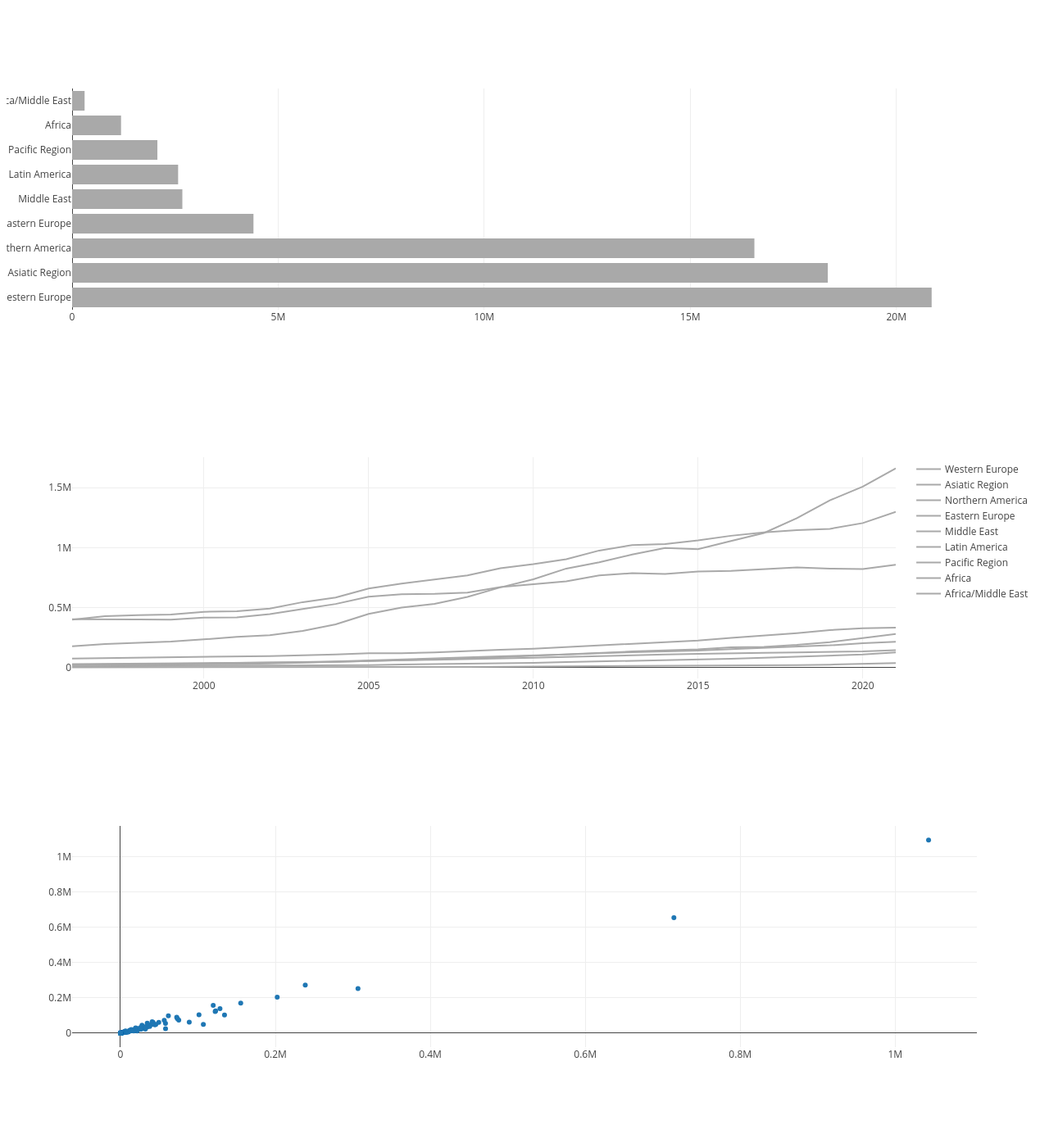
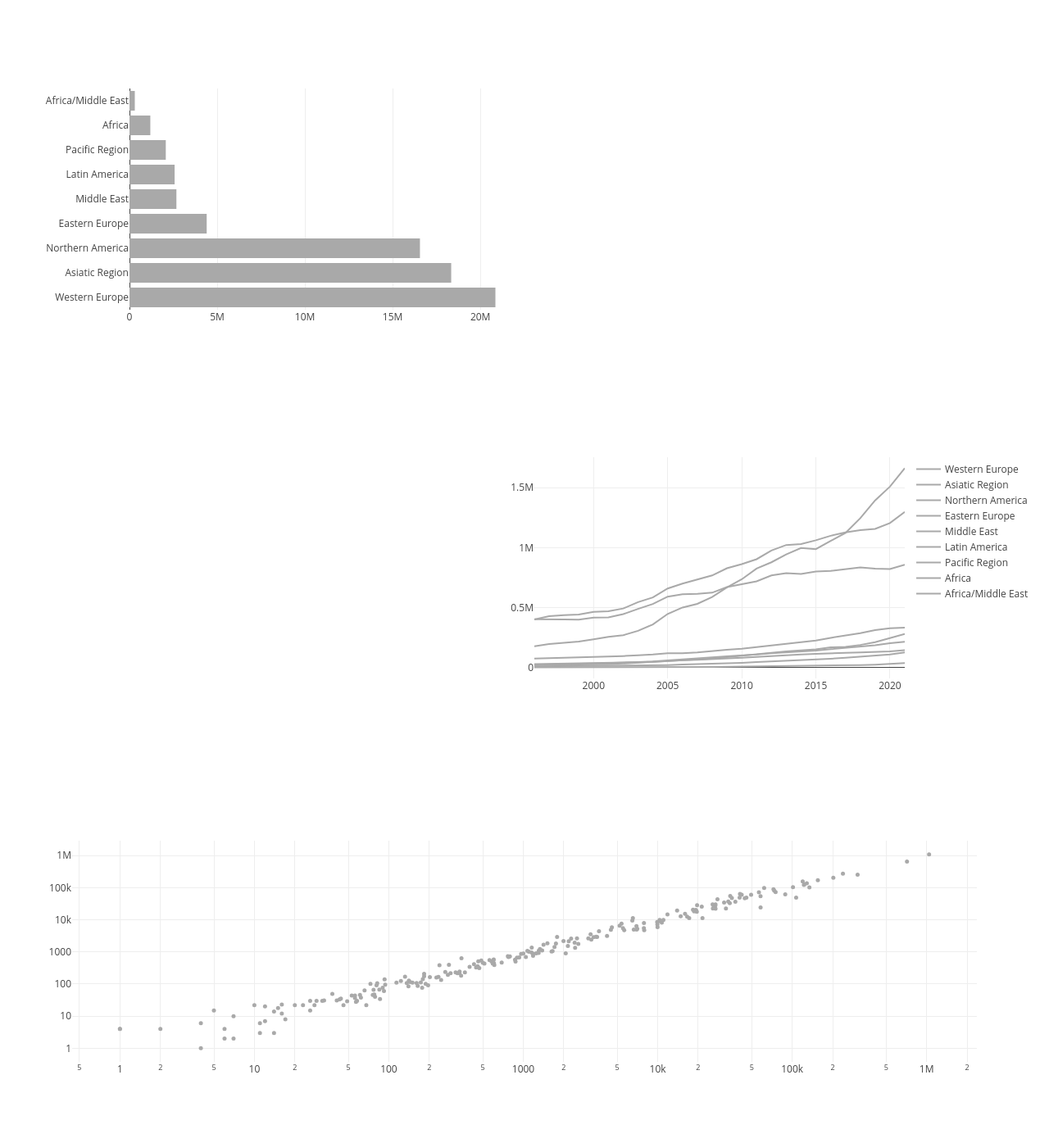
Before and after one commit to fxjollois/cours-2024-2025, a Jekyll site: the page but3--vcod--dataviz-web/seance2/seance2-demande.html, which Jekyll copies as it is, in a window 1280 px wide. Shown: the whole page at 82% size. Built offline with Jekyll 4.4.1, drawn with Linux system fonts in a browser that asks for light colours; nearby versions of some CDN libraries; library files that are not in the unit come from our copies.

Commit message:
Update seance2-demande.html

```diff
--- a/but3--vcod--dataviz-web/seance2/seance2-demande.html
+++ b/but3--vcod--dataviz-web/seance2/seance2-demande.html
@@ -8,17 +8,21 @@
         <script src="par_annee.js"></script>
         <script src="documents_citations.json"></script>
         <style>
-            #top_regions, #par_annee {
-
+            #top_regions {
+                float: left;
+            }
+            #par_annee {
+                float: right;
             }
         </style>
     </head>
     <body>
 
         <div>
-        <div id = "top_regions"></div>
-        <div id = "par_annee"></div>
+            <div id = "top_regions"></div>
+            <div id = "par_annee"></div>
         </div>
+        <div style="clear: both;">&nbsp;</div>
         <div id = "documents_citations"></div>
         <script>
             var trace_top_regions = [
@@ -30,7 +34,7 @@
                     orientation: "h"
                 }
             ];
-            Plotly.newPlot("top_regions", trace_top_regions, {},  { displayModeBar: false });
+            Plotly.newPlot("top_regions", trace_top_regions, { margin: { l: 150 }},  { displayModeBar: false });
 
             var regions = top_regions.map(function(e) { return e.Region }),
                 traces_par_annee = regions.map(function(e) {
@@ -42,16 +46,27 @@
                         marker: { color: "darkgrey" }
                     }
                 });
-            Plotly.newPlot("par_annee", traces_par_annee, {},  { displayModeBar: false });
+            Plotly.newPlot("par_annee", traces_par_annee, { width: "600px" },  { displayModeBar: false });
 
             var traces_documents_citations = {
                 x: documents_citations.map(function(e) { return e.Documents; }),
                 y: documents_citations.map(function(e) { return e.Citations; }),
                 text: documents_citations.map(function(e) { return e.Country; }),
                 type: "scatter",
-                mode: "markers"
+                mode: "markers",
+                marker: { color: "darkgray", size: 5 }
             }
-            Plotly.newPlot("documents_citations", [traces_documents_citations], {},  { displayModeBar: false });
+            var layout = {
+                xaxis: {
+                    type: 'log',
+                    autorange: true
+                },
+                yaxis: {
+                    type: 'log',
+                    autorange: true
+                }
+            };
+            Plotly.newPlot("documents_citations", [traces_documents_citations], layout,  { displayModeBar: false });
         </script>
         <script>
             document.getElementById("top_regions").on(
@@ -60,11 +75,12 @@
                     console.log(e);
                     var infos = e.points[0],
                         couleurs_regions = top_regions.map(function(d) { return d.Region == infos.label ? "DarkRed" : "lightgray" }),
-                        couleurs_pays = documents_citations.map(function(d) { return d.Region == infos.label ? "DarkRed" : "lightgray" });
+                        couleurs_pays = documents_citations.map(function(d) { return d.Region == infos.label ? "DarkRed" : "lightgray" }),
+                        tailles_pays = documents_citations.map(function(d) { return d.Region == infos.label ? 12 : 5 });
                     Plotly.restyle("top_regions", { "marker.color": [couleurs_regions] })
                     Plotly.restyle("par_annee", { "marker.color": "lightgray", opacity: 0.5 })
                     Plotly.restyle("par_annee", { "marker.color": "DarkRed", opacity: 1 }, [infos.pointIndex])
-                    Plotly.restyle("documents_citations", { "marker.color": [couleurs_pays], opacity: 1 })
+                    Plotly.restyle("documents_citations", { "marker.size": [tailles_pays], "marker.color": [couleurs_pays]})
                 });
 
             document.getElementById("top_regions").on(
@@ -72,6 +88,7 @@
                 function(e){
                     Plotly.restyle("top_regions", { "marker.color": "DarkGray" })
                     Plotly.restyle("par_annee", { "marker.color": "DarkGray", opacity: 1 })
+                    Plotly.restyle("documents_citations", { "marker.color": "DarkGray", "marker.size": 5 })
                 });
         </script>
 
```
